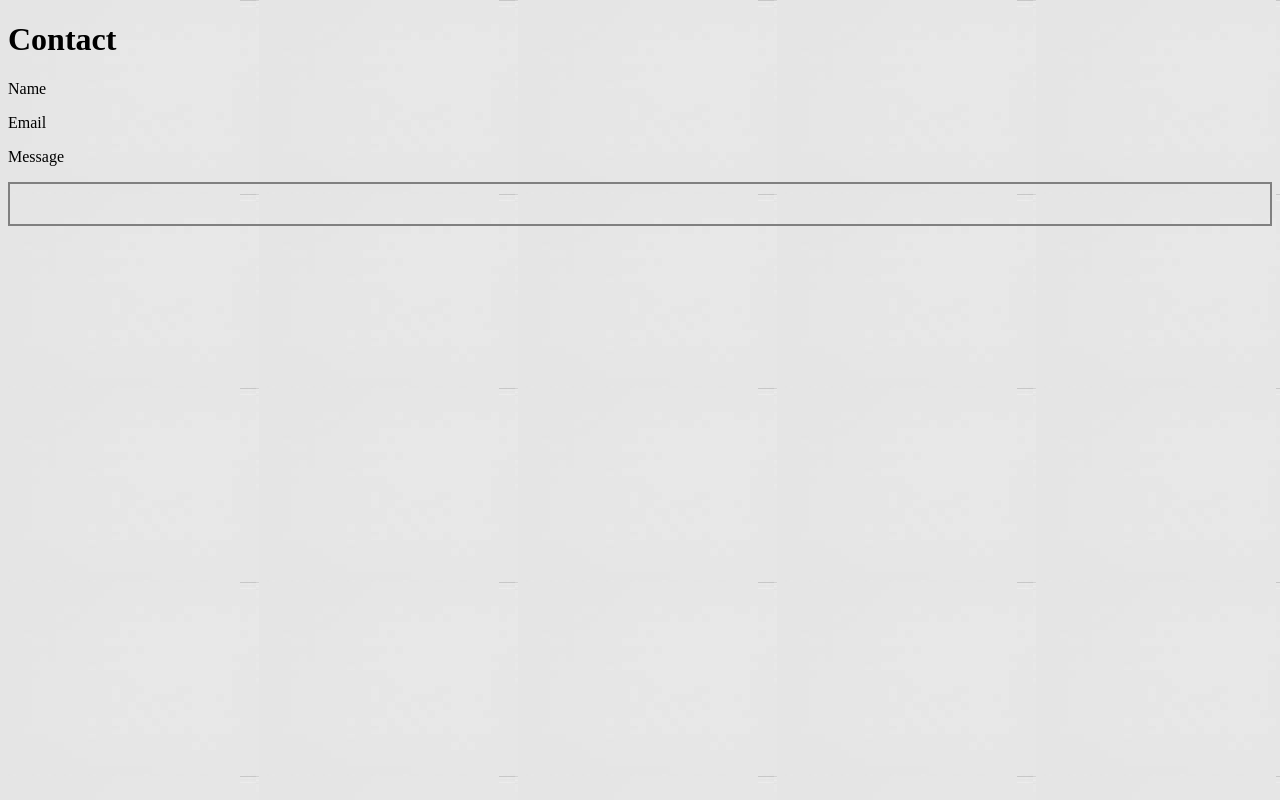
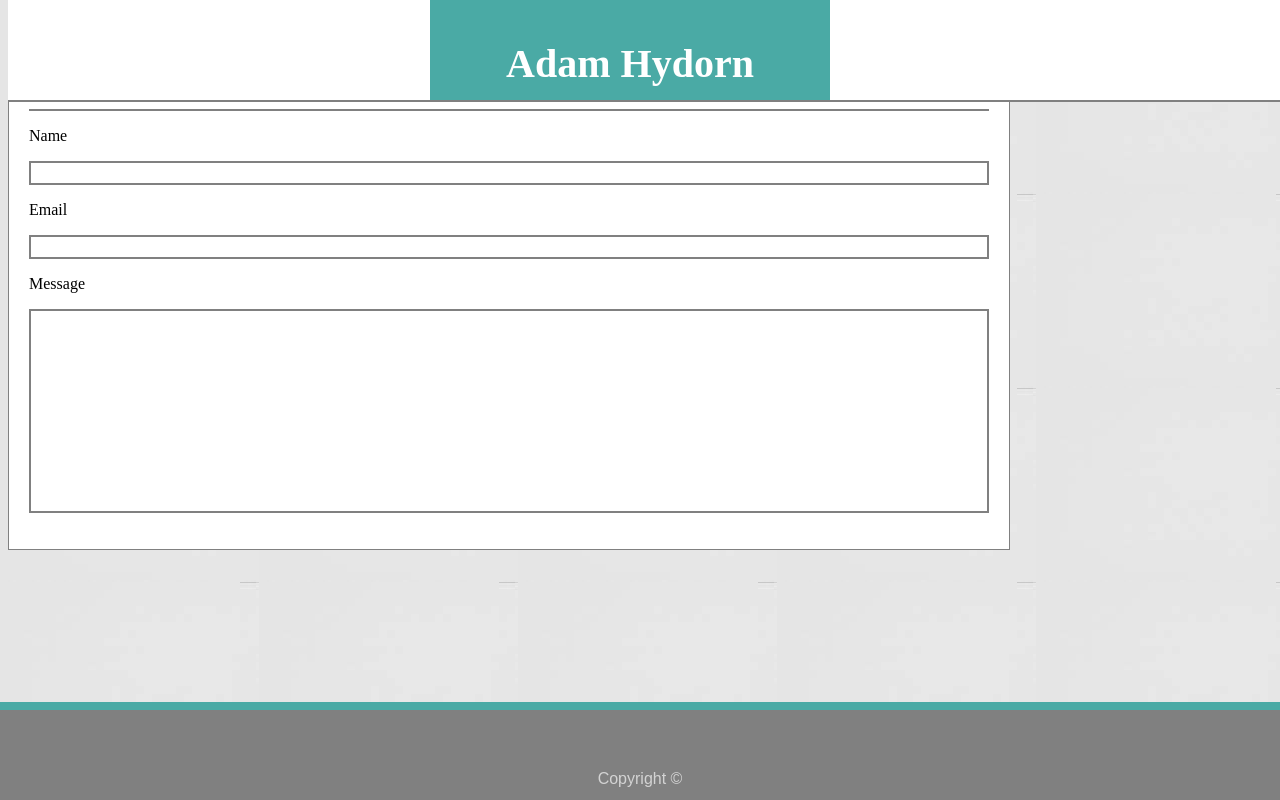
Before and after one commit to ahydorn/Basic-Portfolio, a plain HTML site: page contact.html in a window 1280 px wide. Drawn offline with Linux system fonts and the light colour scheme.

Commit message:
created portfolio page and inserted header and footers

```diff
--- a/assets/css/style.css
+++ b/assets/css/style.css
@@ -5,18 +5,18 @@ body {
     background-image: url("../images/wallpaper.jpg");
 }
 
-#menu-bar {
-    position: fixed;
+.header {
+    position: absolute;
     top: 0px;
     width: 100%;
     background-color: white;
     height: 100px;
-    border-bottom: 2px solid lightgray;
+    border-bottom: 2px solid gray;
     font-family: "font-family: 'Georgia', Times, Times New Roman, serif";
 }
 
 #about-link {
-    position: fixed;
+    position: absolute;
     top: 50px;
     right: 470px;
     height: 20px;
@@ -26,7 +26,7 @@ body {
 }
 
 #portfolio-link {
-    position: fixed;
+    position: absolute;
     top: 50px;
     right: 370px;
     height: 20px;
@@ -38,7 +38,7 @@ body {
 }
 
 #contact-link {
-    position: fixed;
+    position: absolute;
     right: 270px;
     top: 50px;
     height: 20px;
@@ -61,6 +61,7 @@ body {
     font-family: "font-family: 'Georgia', Times, Times New Roman, serif";
     color: white;
 }
+
 #about-me {
     position: fixed;
     top: 100px;
@@ -98,7 +99,7 @@ body {
     color: gray;
 }
 
-#footer {
+.footer {
     position: fixed;
     bottom: 0;
     left: 0;
@@ -117,26 +118,33 @@ body {
     font-family: 'Arial', 'Helvetica Neue', Helvetica, sans-serif;
 }
 
+
 /* CSS For Contact Page */
 
 #message-submission {
     height: 500px;
-    border: 5px solid black;
+    width: 960px;
+    border: 1px solid gray;
+    background-color: white;
+    padding: 20px;
+}
+
+#name-box {
+    height: 20px;
+    border: 2px solid gray;
+}
+
+#email-box {
+    height: 20px;
+    border: 2px solid gray;
+}
+
+#message-box {
+    height: 200px;
+    border: 2px solid gray;
 }
 
 #contact-heading {
-
+    color: #4aaaa5;
+    border-bottom: 2px solid gray;
 }
-
-#name-box {
-
-}
-
-#email-box {
-
-}
-
-#message-box {
-    height: 40px;
-    border: 2px solid gray;
-}
--- a/contact.html
+++ b/contact.html
@@ -1,21 +1,47 @@
 <!DOCTYPE html>
 <html lang="en">
+
 <head>
     <meta charset="UTF-8">
     <meta name="viewport" content="width=device-width, initial-scale=1.0">
     <meta http-equiv="X-UA-Compatible" content="ie=edge">
     <title>Document</title>
+    <!-- <link rel="stylesheet" type="text/css" href="./assets/css/reset.css"> -->
     <link rel="stylesheet" type="text/css" href="./assets/css/style.css">
 </head>
+
 <body>
-    <div id="mesage-submission">
-            <div id="contact-heading"><h1>Contact</h1></div>
-            <p>Name</p>
-            <div id="name-box"></div>
-            <p>Email</p>
-            <div id="email-box"></div>
-            <p>Message</p>
-            <div id="message-box"></div>
+    <div class="header">
+        <div id=name-block>
+            <strong>
+                Adam Hydorn
+            </strong>
+        </div>
+    </div>
+    <div id="message-submission">
+        <div id="contact-heading">
+            <h1 id="contact">
+                Contact
+            </h1>
+        </div>
+        <p>
+            Name
+        </p>
+        <div id="name-box"></div>
+        <p>
+            Email
+        </p>
+        <div id="email-box"></div>
+        <p>
+            Message
+        </p>
+        <div id="message-box"></div>
+    </div>
+    <div class="footer">
+        <div id="copyright">
+            Copyright &copy;
+        </div>
     </div>
 </body>
+
 </html>
```
Also changed, not shown: index.html (+12 -6 lines), portfolio.html (+30 -0 lines).
